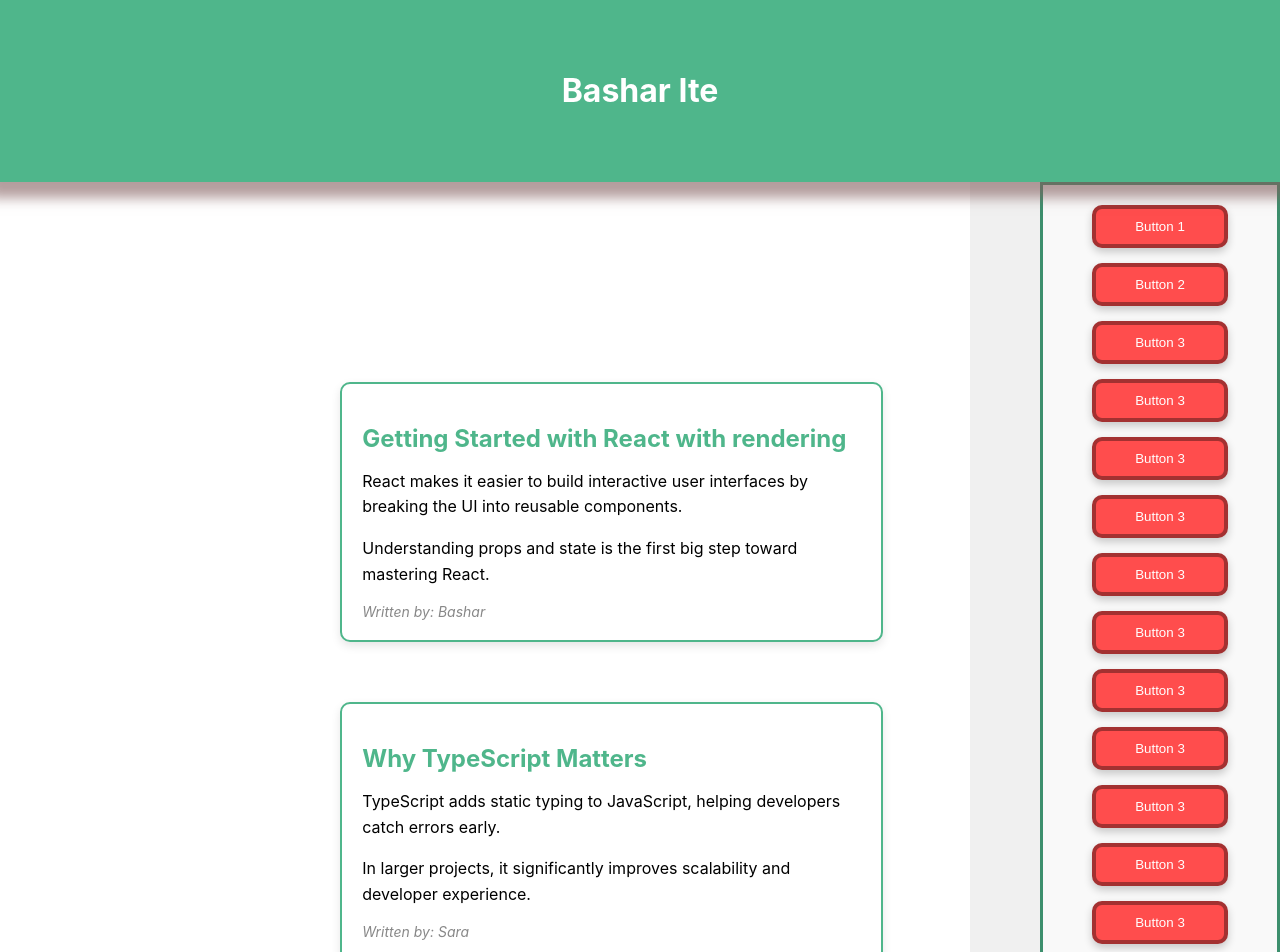
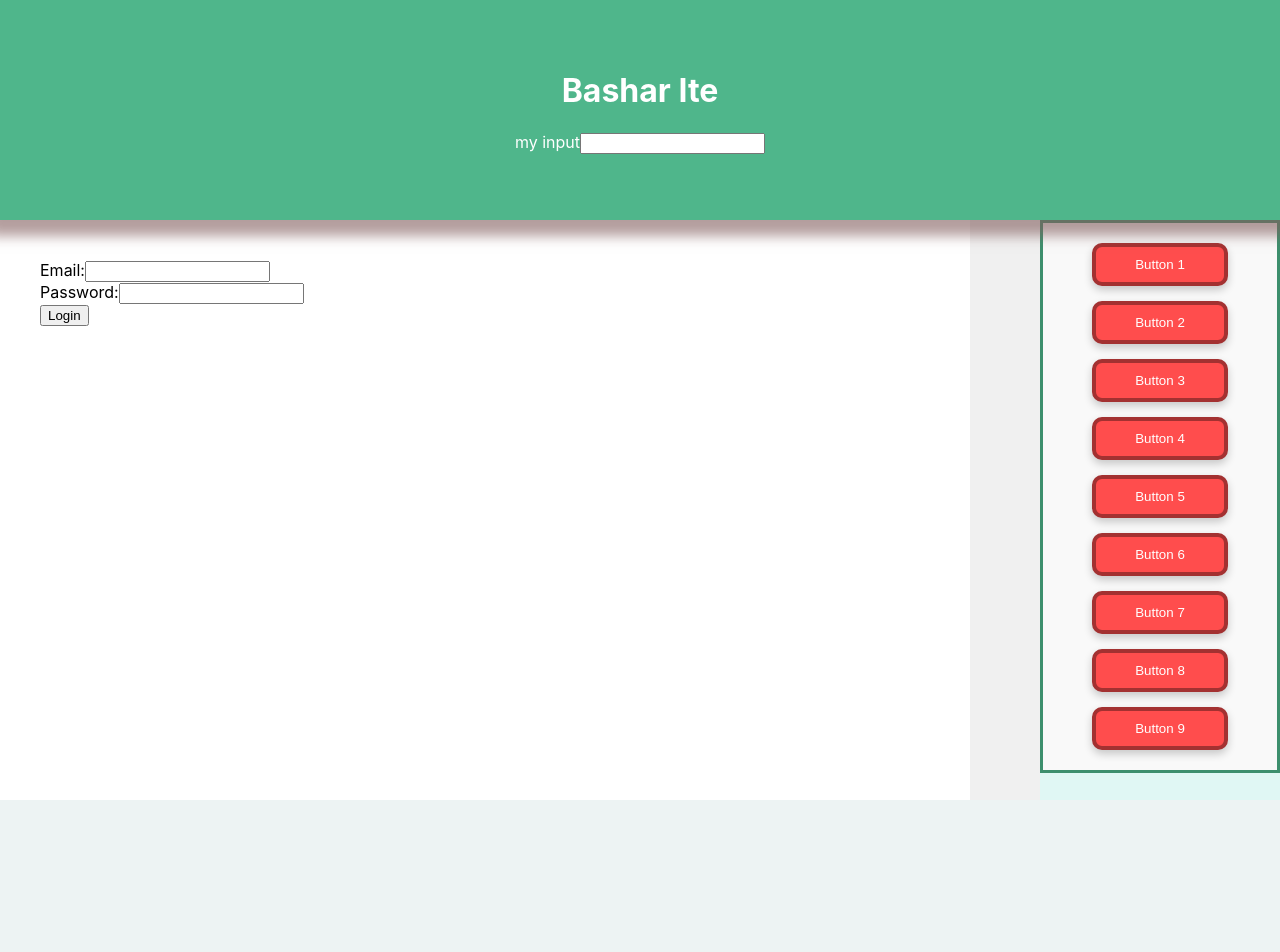
Before and after one commit to basharsyr97/build-react-component, a React (Create React App) app: page / in a window 1280 px wide. Shown: the top 952 px of the page. After the commit the page ends 800 px from the top, so only its background shows below. Built offline with nearby package versions, Linux system fonts and the light colour scheme.

Commit message:
add form with separate state

```diff
--- a/src/App.js
+++ b/src/App.js
@@ -2,6 +2,7 @@ import Header from "./Compounent/Header";
 import SideMenu from "./Compounent/SideMenu";
 import Content from "./Compounent/Content";
 import "./App.css";
+import Form from "./Compounent/Form";
 
 function App() {
   const appStyle = {
@@ -15,7 +16,7 @@ function App() {
 
   const mainStyle = {
     display: "flex",
-    flex: 3 ,
+    flex: 3,
     backgroundColor: "#f0f0f0",
     gap: "70px",
     justifyContent: "space-between",
@@ -51,8 +52,11 @@ function App() {
       </div>
       <div style={mainStyle}>
         <div style={contentWrapperStyle}>
+          <Form />
+        </div>
+        {/* <div style={contentWrapperStyle}>
           <Content />
-        </div>
+        </div> */}
         <div style={sideMenuWrapperStyle}>
           <SideMenu />
         </div>
--- /dev/null
+++ b/src/Compounent/Buttun.js
@@ -0,0 +1,33 @@
+export default function Button({children}) {
+  const buttonStyle = {
+    backgroundColor: "#ff4d4d",
+    color: "#fff",
+    width: "70%",
+    border: "4px solid rgb(163, 49, 49)",
+    alignSelf: "center",
+    padding: "10px",
+    borderRadius: "10px",
+    cursor: "pointer",
+    boxShadow: "0 4px 8px rgba(0,0,0,0.2)",
+    transition: "0.3s",
+  };
+
+  const handleMouseEnter = (e) => {
+    e.target.style.backgroundColor = "#cc0000";
+  };
+
+  const handleMouseLeave = (e) => {
+    e.target.style.backgroundColor = "#ff4d4d";
+    // alert("Button clicked!");
+  };
+
+  return (
+    <button
+      style={buttonStyle}
+      onMouseEnter={handleMouseEnter}
+      onMouseLeave={handleMouseLeave}
+    >
+      {children}
+    </button>
+  );
+}
--- a/src/Compounent/Content.js
+++ b/src/Compounent/Content.js
@@ -31,7 +31,7 @@ export default function Content() {
       ),
     },
     {
-      id: 1,
+      id: 2,
       title: "Why TypeScript Matters",
       author: "Sara",
       child: (
@@ -48,7 +48,7 @@ export default function Content() {
       ),
     },
     {
-      id: 1,
+      id: 3,
       title: "Modern Web Development",
       author: "mohammed",
       child: (
--- /dev/null
+++ b/src/Compounent/Form.js
@@ -0,0 +1,38 @@
+import React, { useState } from 'react';
+
+export default function Form() {
+    const [email, setEmail] = useState('');
+    const [password, setPassword] = useState('');
+
+    const handleSubmit = (e) => {
+        e.preventDefault();
+        console.log('Login attempt:', { email, password });
+        // Add your login logic here
+    };
+
+    return (
+        <form onSubmit={handleSubmit}>
+            <div>
+                <label htmlFor="email">Email:</label>
+                <input
+                    id="email"
+                    type="email"
+                    value={email}
+                    onChange={(e) => setEmail(e.target.value)}
+                    required
+                />
+            </div>
+            <div>
+                <label htmlFor="password">Password:</label>
+                <input
+                    id="password"
+                    type="password"
+                    value={password}
+                    onChange={(e) => setPassword(e.target.value)}
+                    required
+                />
+            </div>
+            <button type="submit">Login</button>
+        </form>
+    );
+}
--- a/src/Compounent/Header.js
+++ b/src/Compounent/Header.js
@@ -1,3 +1,5 @@
+import MyInput from "./MyInput";
+
 export default function Header() {
   const headerStyle = {
     backgroundColor: "#4fb68b",
@@ -7,13 +9,14 @@ export default function Header() {
     color: "#fff",
     textAlign: "center",
     padding: "50px",
-    ShadowRoot: "40px rgba(158, 76, 76, 0.75)",
+    ShadowRoot: "40px rgba(140, 74, 74, 0.81)",
     zIndex: 1000,
   };
 
   return (
     <div style={headerStyle}>
       <h1>Bashar Ite</h1>
+      <MyInput />
     </div>
   );
 }
--- /dev/null
+++ b/src/Compounent/MyInput.js
@@ -0,0 +1,21 @@
+import { useState } from "react";
+
+export default function MyInput() {
+    const [inputValue , setInputValue] =  useState(""); ;
+
+    const onChangeFun = (e) => {
+        setInputValue(e.target.value) ;
+        console.log(inputValue);
+    }
+    const onClickFun = (e) => {
+        console.log("input clicked");
+    }
+
+  return (
+    <>
+      <label>my input</label>
+      <input value={inputValue} onChange={onChangeFun} onClick={onClickFun} />
+      <p>{inputValue}</p>
+    </>
+  );
+}
--- a/src/Compounent/SideMenu.js
+++ b/src/Compounent/SideMenu.js
@@ -1,3 +1,5 @@
+import Button from "./Buttun";
+
 export default function SideMenu() {
   const sideMenuStyle = {
     // position: "fixed",
@@ -15,128 +17,17 @@ export default function SideMenu() {
     backgroundColor: "#f9f9f9",
   };
 
-  const buttonStyle = {
-    backgroundColor: "#ff4d4d",
-    color: "#fff",
-    width: "70%",
-    border: "4px solid rgb(163, 49, 49)",
-    alignSelf: "center",
-    padding: "10px",
-    borderRadius: "10px",
-    cursor: "pointer",
-    boxShadow: "0 4px 8px rgba(0,0,0,0.2)",
-    transition: "0.3s",
-  };
-
-  const handleMouseEnter = (e) => {
-    e.target.style.backgroundColor = "#cc0000";
-  };
-
-  const handleMouseLeave = (e) => {
-    e.target.style.backgroundColor = "#ff4d4d";
-    // alert("Button clicked!");
-  };
-
   return (
     <div style={sideMenuStyle}>
-      <button
-        style={buttonStyle}
-        onMouseEnter={handleMouseEnter}
-        onMouseLeave={handleMouseLeave}
-      >
-        Button 1
-      </button>
-      <button
-        style={buttonStyle}
-        onMouseEnter={handleMouseEnter}
-        onMouseLeave={handleMouseLeave}
-      >
-        Button 2
-      </button>
-      <button
-        style={buttonStyle}
-        onMouseEnter={handleMouseEnter}
-        onMouseLeave={handleMouseLeave}
-      >
-        Button 3
-      </button>
-      <button
-        style={buttonStyle}
-        onMouseEnter={handleMouseEnter}
-        onMouseLeave={handleMouseLeave}
-      >
-        Button 3
-      </button>{" "}
-      <button
-        style={buttonStyle}
-        onMouseEnter={handleMouseEnter}
-        onMouseLeave={handleMouseLeave}
-      >
-        Button 3
-      </button>{" "}
-      <button
-        style={buttonStyle}
-        onMouseEnter={handleMouseEnter}
-        onMouseLeave={handleMouseLeave}
-      >
-        Button 3
-      </button>{" "}
-      <button
-        style={buttonStyle}
-        onMouseEnter={handleMouseEnter}
-        onMouseLeave={handleMouseLeave}
-      >
-        Button 3
-      </button>{" "}
-      <button
-        style={buttonStyle}
-        onMouseEnter={handleMouseEnter}
-        onMouseLeave={handleMouseLeave}
-      >
-        Button 3
-      </button>{" "}
-      <button
-        style={buttonStyle}
-        onMouseEnter={handleMouseEnter}
-        onMouseLeave={handleMouseLeave}
-      >
-        Button 3
-      </button>{" "}
-      <button
-        style={buttonStyle}
-        onMouseEnter={handleMouseEnter}
-        onMouseLeave={handleMouseLeave}
-      >
-        Button 3
-      </button>{" "}
-      <button
-        style={buttonStyle}
-        onMouseEnter={handleMouseEnter}
-        onMouseLeave={handleMouseLeave}
-      >
-        Button 3
-      </button>{" "}
-      <button
-        style={buttonStyle}
-        onMouseEnter={handleMouseEnter}
-        onMouseLeave={handleMouseLeave}
-      >
-        Button 3
-      </button>{" "}
-      <button
-        style={buttonStyle}
-        onMouseEnter={handleMouseEnter}
-        onMouseLeave={handleMouseLeave}
-      >
-        Button 3
-      </button>{" "}
-      <button
-        style={buttonStyle}
-        onMouseEnter={handleMouseEnter}
-        onMouseLeave={handleMouseLeave}
-      >
-        Button 3
-      </button>
+      <Button>Button 1</Button>
+      <Button>Button 2</Button>
+      <Button>Button 3</Button>
+      <Button>Button 4</Button>
+      <Button>Button 5</Button>
+      <Button>Button 6</Button>
+      <Button>Button 7</Button>
+      <Button>Button 8</Button>
+      <Button>Button 9</Button>
     </div>
   );
 }
```
